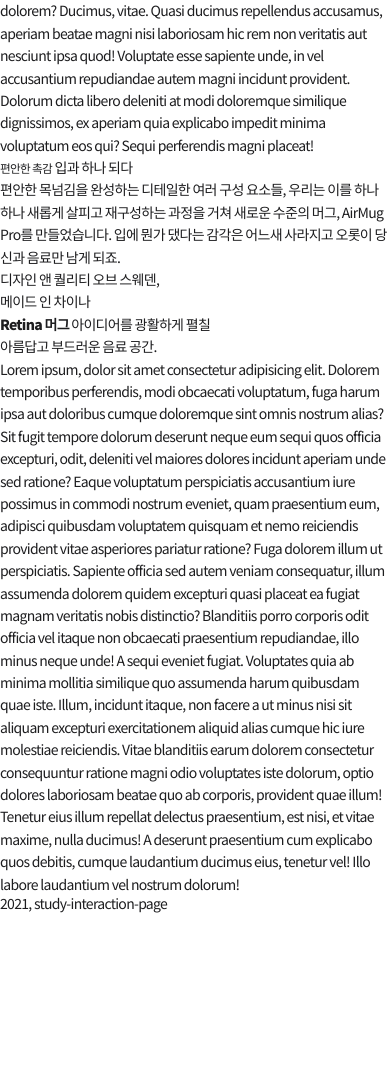
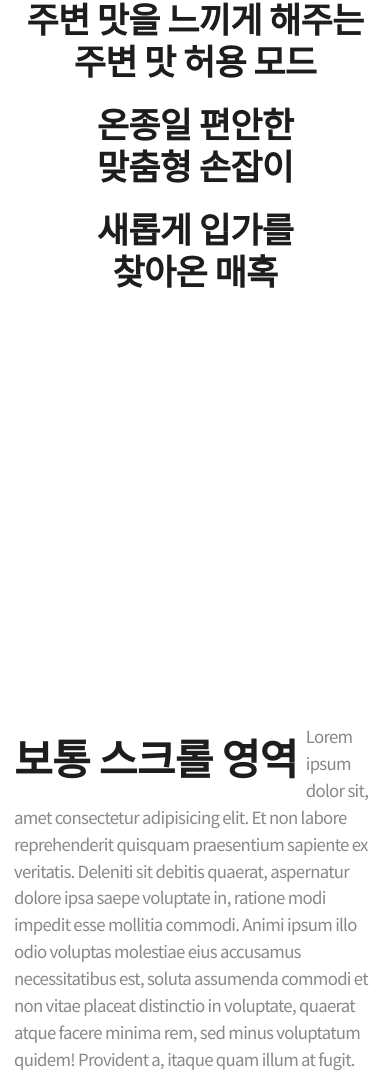
Before and after one commit to JunSeobKim/Study-interaction-page, a plain HTML site: page index.html in a window 390 px wide. Shown: the part 704-1783 px from the top of the page. Before the commit the page ends 1617 px from the top, so only its background shows below. Drawn offline with Linux system fonts and the light colour scheme.

Commit message:
Completed main.css mobile version

```diff
--- a/css/main.css
+++ b/css/main.css
@@ -23,11 +23,13 @@ a {
 
 .global-nav {
   height: 44px;
+  padding: 0 1rem;
 }
 
 .local-nav {
   height: 52px;
   border-bottom: 1px solid #ddd;
+  padding: 0 1rem;
 }
 
 .global-nav-links,
@@ -53,3 +55,82 @@ a {
   margin-left: 2em;
   font-size: 0.8rem;
 }
+
+.scroll-section {
+  padding-top: 50vh;
+}
+
+#scroll-section-0 h1 {
+  font-size: 4rem;
+  text-align: center;
+}
+
+.main-message {
+  display: flex;
+  justify-content: center;
+  align-items: center;
+  height: 3em;
+  font-size: 2.5rem;
+}
+.main-message small {
+  display: block;
+  margin-bottom: 0.5em;
+  font-size: 1.2rem;
+}
+
+.main-message p {
+  font-weight: bold;
+  text-align: center;
+  line-height: 1.2;
+}
+#scroll-section-2 .main-message {
+  font-size: 3.5rem;
+}
+
+.description {
+  padding: 0 1rem;
+  font-size: 1.2rem;
+  color: #888;
+}
+.description strong {
+  float: left;
+  margin-right: 0.2em;
+  font-size: 3rem;
+  color: rgb(29, 29, 31);
+}
+
+.desc-message {
+  width: 50%;
+  font-weight: bold;
+}
+
+.pin {
+  width: 1px;
+  height: 100px;
+  background-color: rgb(29, 29, 31);
+}
+
+.mid-message {
+  padding: 0 1rem;
+  font-size: 2rem;
+  color: #888;
+}
+
+.mid-message strong {
+  color: rgb(29, 29, 31);
+}
+
+.canvas-caption {
+  padding: 0 1rem;
+  color: #888;
+  font-size: 1.2rem;
+}
+
+.footer {
+  display: flex;
+  justify-content: center;
+  align-items: center;
+  height: 7rem;
+  color: white;
+  background-color: chocolate;
+}
--- a/index.html
+++ b/index.html
@@ -48,7 +48,7 @@
 		</section>
 
 		<section class="scroll-section" id="scroll-section-1">
-			<p>
+			<p class="description">
 				<strong>보통 스크롤 영역</strong>
 				Lorem ipsum dolor sit, amet consectetur adipisicing elit. Et non labore reprehenderit quisquam praesentium sapiente ex veritatis. Deleniti sit debitis quaerat, aspernatur dolore ipsa saepe voluptate in, ratione modi impedit esse mollitia commodi. Animi ipsum illo odio voluptas molestiae eius accusamus necessitatibus est, soluta assumenda commodi et non vitae placeat distinctio in voluptate, quaerat atque facere minima rem, sed minus voluptatum quidem! Provident a, itaque quam illum at fugit. Fugiat, atque suscipit accusamus non sunt voluptatem numquam. Unde inventore sit possimus commodi! Eveniet error enim recusandae! Iure voluptate omnis numquam, quasi nobis officia! Cupiditate maiores, omnis ratione facilis ducimus dolorem ex aspernatur sed esse eligendi eius fugiat! Ipsam ea distinctio voluptas tenetur dicta consectetur error perspiciatis quos sunt ad eligendi asperiores quod, ullam laboriosam impedit minima inventore recusandae a at earum molestiae labore possimus! Dolorum minima voluptates ab temporibus id eligendi voluptatum fugiat, ipsum necessitatibus iste dolorem? Ducimus, vitae. Quasi ducimus repellendus accusamus, aperiam beatae magni nisi laboriosam hic rem non veritatis aut nesciunt ipsa quod! Voluptate esse sapiente unde, in vel accusantium repudiandae autem magni incidunt provident. Dolorum dicta libero deleniti at modi doloremque similique dignissimos, ex aperiam quia explicabo impedit minima voluptatum eos qui? Sequi perferendis magni placeat!
 			</p>
@@ -77,12 +77,12 @@
 
 		<section class="scroll-section" id="scroll-section-3">
 			<p class="mid-message">
-				<strong>Retina 머그</strong>
+				<strong>Retina 머그</strong><br>
 				아이디어를 광활하게 펼칠<br>
 				아름답고 부드러운 음료 공간.
 			</p>
 			<p class="canvas-caption">
-				Lorem ipsum, dolor sit amet consectetur adipisicing elit. Dolorem temporibus perferendis, modi obcaecati voluptatum, fuga harum ipsa aut doloribus cumque doloremque sint omnis nostrum alias? Sit fugit tempore dolorum deserunt neque eum sequi quos officia excepturi, odit, deleniti vel maiores dolores incidunt aperiam unde sed ratione? Eaque voluptatum perspiciatis accusantium iure possimus in commodi nostrum eveniet, quam praesentium eum, adipisci quibusdam voluptatem quisquam et nemo reiciendis provident vitae asperiores pariatur ratione? Fuga dolorem illum ut perspiciatis. Sapiente officia sed autem veniam consequatur, illum assumenda dolorem quidem excepturi quasi placeat ea fugiat magnam veritatis nobis distinctio? Blanditiis porro corporis odit officia vel itaque non obcaecati praesentium repudiandae, illo minus neque unde! A sequi eveniet fugiat. Voluptates quia ab minima mollitia similique quo assumenda harum quibusdam quae iste. Illum, incidunt itaque, non facere a ut minus nisi sit aliquam excepturi exercitationem aliquid alias cumque hic iure molestiae reiciendis. Vitae blanditiis earum dolorem consectetur consequuntur ratione magni odio voluptates iste dolorum, optio dolores laboriosam beatae quo ab corporis, provident quae illum! Tenetur eius illum repellat delectus praesentium, est nisi, et vitae maxime, nulla ducimus! A deserunt praesentium cum explicabo quos debitis, cumque laudantium ducimus eius, tenetur vel! Illo labore laudantium vel nostrum dolorum!
+				Lorem ipsum, dolor sit amet consectetur adipisicing elit. Dolorem temporibus perferendis, modi obcaecati voluptatum, fuga harum ipsa aut doloribus cumque doloremque sint omnis nostrum alias? Sit fugit tempore dolorum deserunt neque eum sequi quos officia excepturi, odit, deleniti vel maiores dolores incidunt aperiam unde sed ratione? Eaque voluptatum perspiciatis accusantium iure possimus in commodi nostrum eveniet, quam praesentium eum, adipisci quibusdam voluptatem quisquam et nemo reiciendis provident vitae asperiores pariatur ratione? Fuga dolorem illum ut perspiciatis. Sapiente officia sed autem veniam consequatur, illum assumenda dolorem quidem excepturi quasi placeat ea fugiat magnam veritatis nobis distinctio?
 			</p>
 		</section>
 		<footer class="footer">
```
